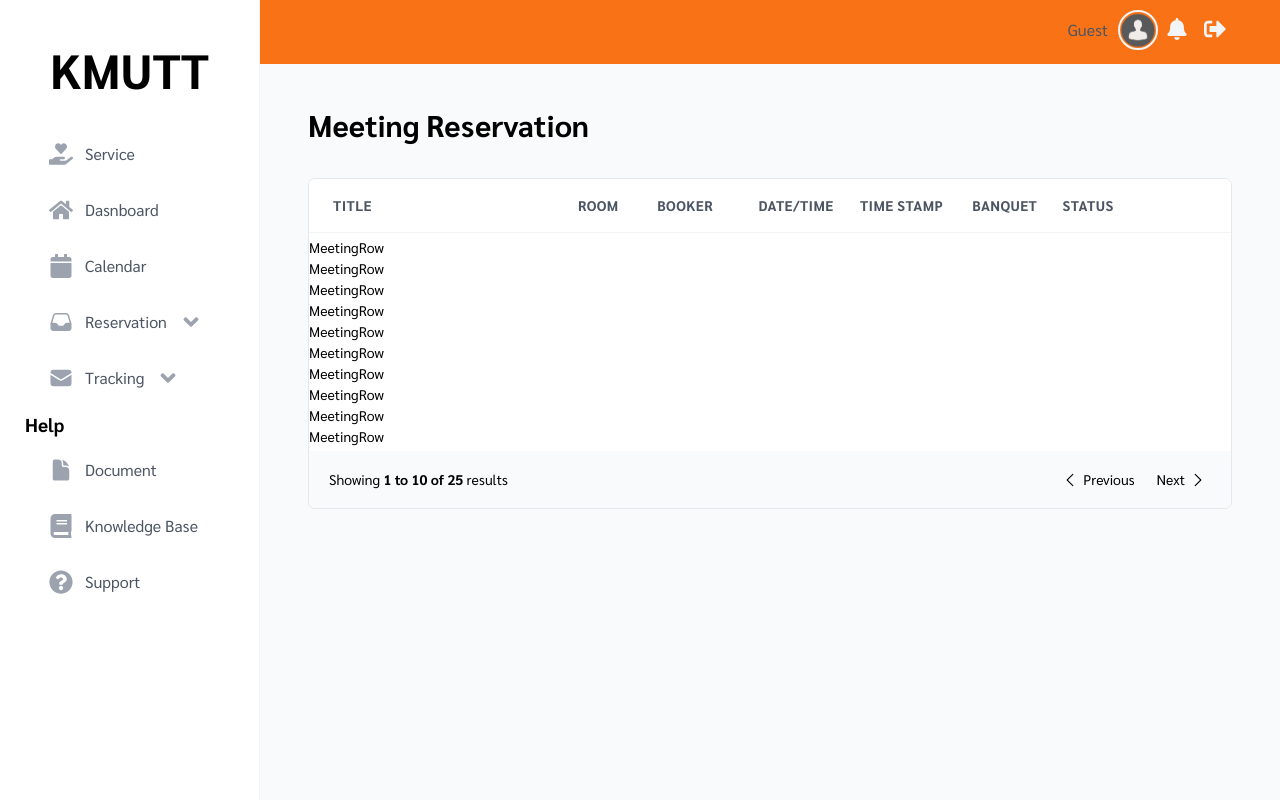
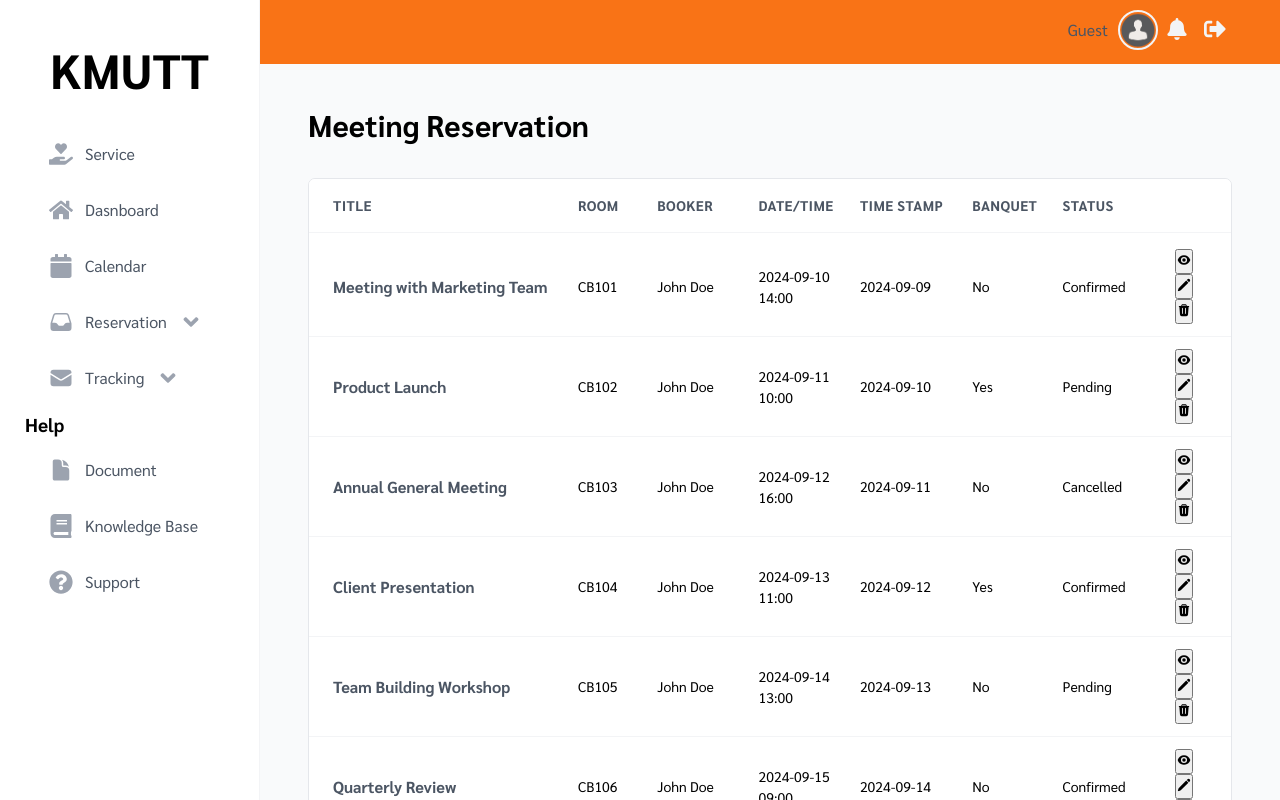
Before and after one commit to DonRadonZ/MyPortal-Website, a React (Vite) app in the folder frontend/: page /meeting in a window 1280 px wide. Shown: the top 800 px of the page. Built offline with nearby package versions, Linux system fonts and the light colour scheme.

Commit message:
add: data to table

```diff
--- a/frontend/src/feature/meeting/MeetingRow.tsx
+++ b/frontend/src/feature/meeting/MeetingRow.tsx
@@ -11,17 +11,46 @@ const Title = styled.div`
 
 type MeetingRowProps = {
     meeting:{
-        id: number;
-    created_at: string;
-    title: string;
-    room: string;
-    booker: string;
-    date: string;
-    status: string;}
+        id: number,
+      title: string,
+      room: string,
+      booker: string,
+      dateTime: string,
+      timeStamp: string,
+      banquet: string,
+      status: string}
 }
 
-export default function MeetingRow({meeting}: MeetingRowProps) {
+export default function MeetingRow({meeting:{
+    // id: reservationId,
+    timeStamp: created_at,
+    title,
+    room,
+    booker,
+    dateTime,
+    banquet,
+    status
+}}: MeetingRowProps) {
   return (
-    <div>MeetingRow</div>
+    <Table.Row>
+        <Title>{title}</Title>
+        <span>{room}</span>
+        <span>{booker}</span>
+        <span>{dateTime}</span>
+        <span>{created_at}</span>
+        <span>{banquet}</span>
+        <span>{status}</span>
+        <div>
+            <button>
+                <HiEye/>
+            </button>
+            <button>
+                <HiPencil/>
+            </button>
+            <button>
+                <HiTrash/>
+            </button>
+        </div>
+    </Table.Row>
   )
 }
```
